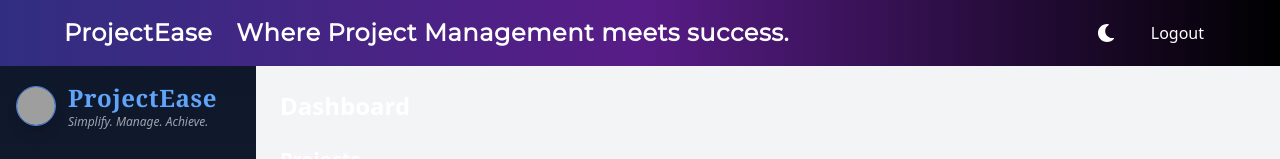
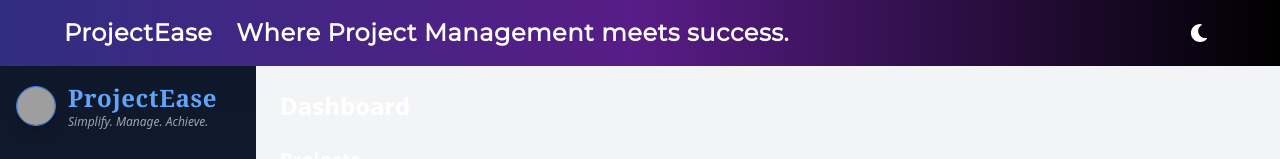
Before and after one commit to parveesahamed/ProjectEase, a React (Vite) app: page /dashboard in a window 1280 px wide. Shown: the top 159 px of the page. Built offline with nearby package versions, Linux system fonts and the light colour scheme; no server answers; sample sign-in values are in the browser's storage; grey boxes are pictures that could not be loaded.

Commit message:
Update Header.jsx

```diff
--- a/src/components/Header.jsx
+++ b/src/components/Header.jsx
@@ -1,18 +1,18 @@
 import React, { useEffect, useState } from "react";
 import { NavLink, useNavigate } from "react-router-dom";
-import { onAuthStateChanged, signOut } from "firebase/auth";
+import { onAuthStateChanged } from "firebase/auth"; // signOut hata diya
 import { auth } from "../utils/firebase";
 import { motion } from "framer-motion";
-import { FaMoon, FaSun } from "react-icons/fa"; // Theme icons
+import { FaMoon, FaSun } from "react-icons/fa";
 
 // Load Montserrat font
-import "@fontsource/montserrat"; // npm install @fontsource/montserrat
+import "@fontsource/montserrat";
 
 export default function Header() {
   const navigate = useNavigate();
   const [user, setUser] = useState(null);
 
-  // Dark mode state (load from localStorage)
+  // Dark mode state
   const [darkMode, setDarkMode] = useState(() => {
     return localStorage.getItem("theme") === "dark";
   });
@@ -35,19 +35,6 @@ export default function Header() {
       localStorage.setItem("theme", "light");
     }
   }, [darkMode]);
-
-  // Logout function
-  const handleLogout = async () => {
-    try {
-      await signOut(auth);
-      localStorage.removeItem("token");
-      localStorage.removeItem("user");
-      navigate("/login", { replace: true });
-    } catch (error) {
-      console.error("Logout error:", error);
-      alert("Failed to log out. Please try again.");
-    }
-  };
 
   return (
     <header className="bg-gradient-to-r from-indigo-900 via-purple-900 to-black p-4 shadow-lg">
@@ -113,15 +100,6 @@ export default function Header() {
               </NavLink>
             </>
           )}
-
-          {user && (
-            <button
-              onClick={handleLogout}
-              className="px-3 py-1 rounded text-white hover:bg-red-500 transition-colors"
-            >
-              Logout
-            </button>
-          )}
         </nav>
       </div>
     </header>
```
